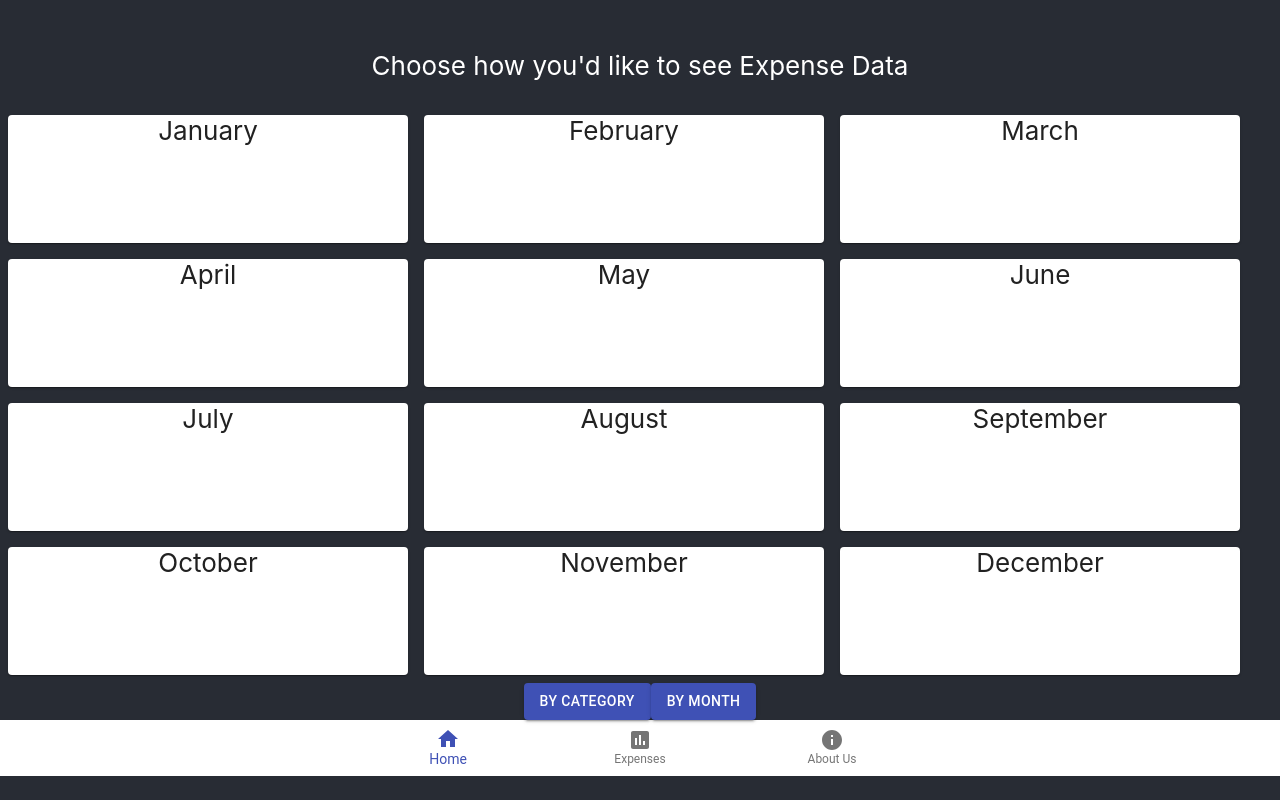
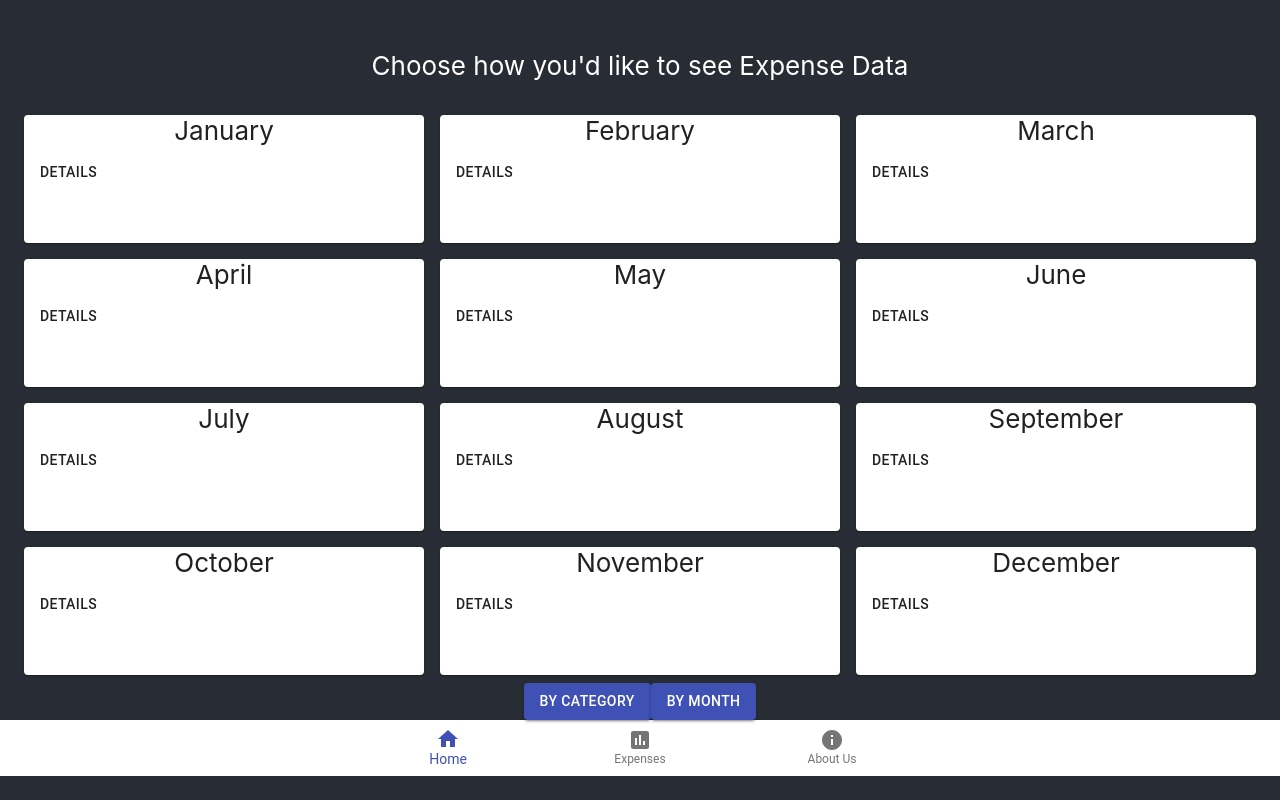
Before and after one commit to whitwong/rv-budget-tracker, a React (Create React App) app in the folder client/: page /ExpensePage in a window 1280 px wide. Both pictures are taken after a click on the button "BY MONTH". Built offline with nearby package versions, Linux system fonts and the light colour scheme.

Commit message:
Added button function to query for expense details based on listItem and return data from db. String manipulation for displaying category names.

```diff
--- a/client/src/components/ExpenseList.jsx
+++ b/client/src/components/ExpenseList.jsx
@@ -1,11 +1,15 @@
 import React from 'react';
 import { makeStyles } from '@material-ui/core/styles';
 import Card from '@material-ui/core/Card';
+import CardActions from '@material-ui/core/CardActions';
+import Button from '@material-ui/core/Button';
 
 const useStyles = makeStyles((theme) => ({
   root: {
     display: 'flex',
     flexWrap: 'wrap',
+    justifyContent: 'center',
+    alignItems: 'center',
     '& > *': {
       margin: theme.spacing(1),
       width: theme.spacing(50),
@@ -15,8 +19,24 @@ const useStyles = makeStyles((theme) => ({
 }));
 
 // Get list data and display using Material-UI components
-const ExpenseCardList = ({ list }) => {
+const ExpenseCardList = ({ list, search }) => {
   const classes = useStyles();
+
+  // Send request to get data associated with category/month
+  const getExpenseDetails = ( listItem ) => {
+    console.log("getting expense deets " + listItem + " " + search);
+    if(search === 'category') {
+      fetch('/getExpenseCategory/'+listItem)
+        .then(response => response.json())
+        .then(data => console.log(data))
+    }
+    else if(search === "month") {
+      console.log("getting expense deets " + listItem)
+      fetch('/getExpenseMonthly/'+listItem)
+        .then(response => response.json())
+        .then(data => console.log(data))
+    }
+  }
 
   return(
     <div className={classes.root}>
@@ -27,8 +47,22 @@ const ExpenseCardList = ({ list }) => {
           className="list-item"
           key={index}
           index={index}
+          item={listItem}
         >
-          {listItem}
+          {/* If listItem contains '_', then replace it with '/'.
+              Else if listItem contains and multiple uppercase characters, add space and trim space before/after string.
+              Else return listItem. */}
+          {
+            listItem.match('_') ? listItem.replace('_', '/') : listItem.match(/([A-Z])/g).length > 1 ? listItem.replace(/([A-Z])/g, ` $1`).trim() : listItem
+          }
+          <CardActions>
+            <Button
+              item={listItem}
+              onClick={() => getExpenseDetails(listItem, search)}
+            >
+              Details
+            </Button>
+          </CardActions>
         </Card>
       ))
     }
```
